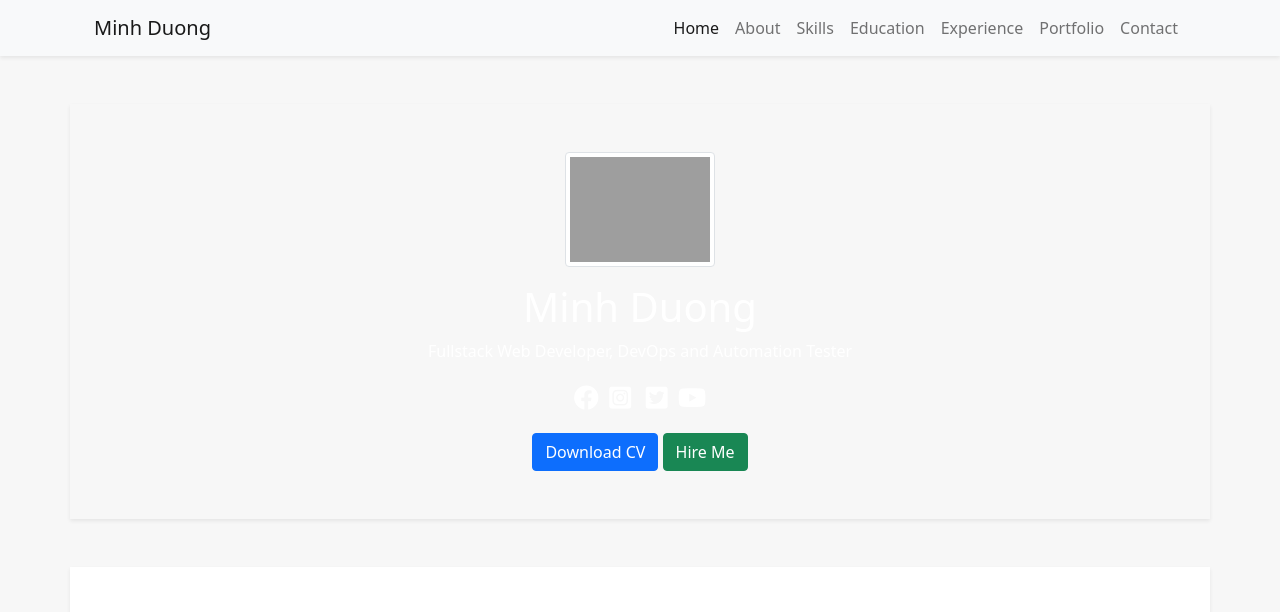
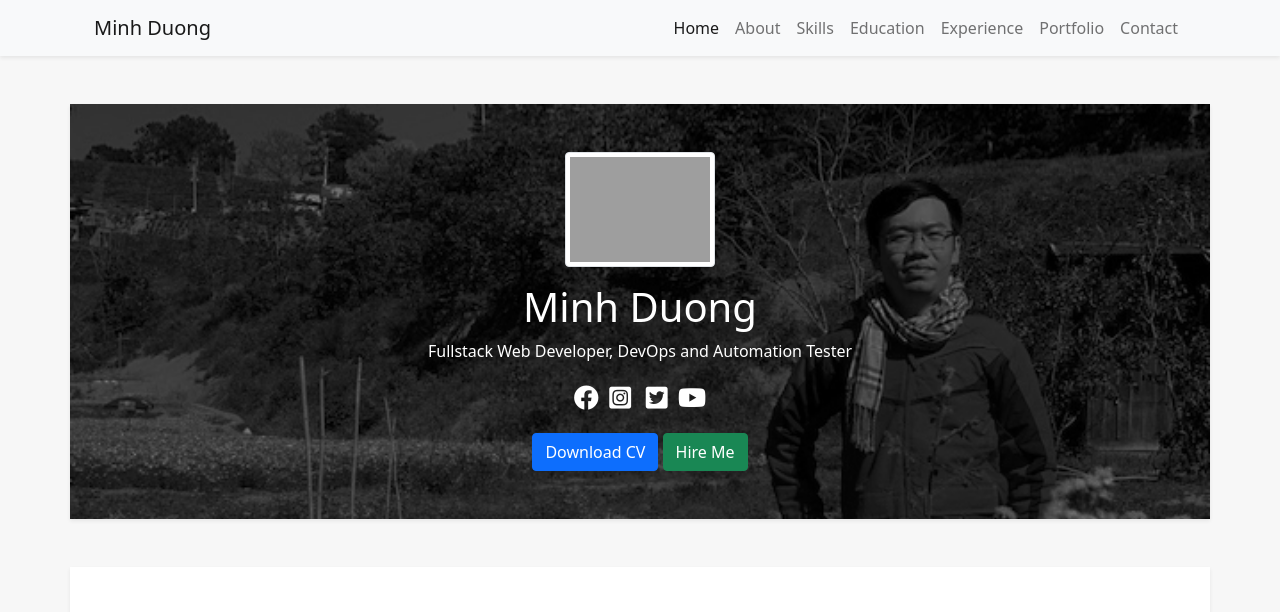
Before and after one commit to teobatman00/teobatman00, a website: page index.htm in a window 1280 px wide. Shown: the top 612 px of the page. Drawn offline with nearby package versions, Linux system fonts and the light colour scheme; some packages are replaced by stand-ins of ours; the site is published under a folder, as on GitHub Pages, so addresses that start at the root find nothing.

Commit message:
update sass background url

```diff
--- a/sass/index.scss
+++ b/sass/index.scss
@@ -36,7 +36,7 @@ section:not(:first-child) .container {
 
 #banner {
   .container {
-    background: url('/img/IMG_5623.png') no-repeat;
+    background: url('../img/IMG_5623.png') no-repeat;
     background-size: cover;
     a {color: white;}
   }
```
Also changed, not shown: css/index.css, 1 other file.
